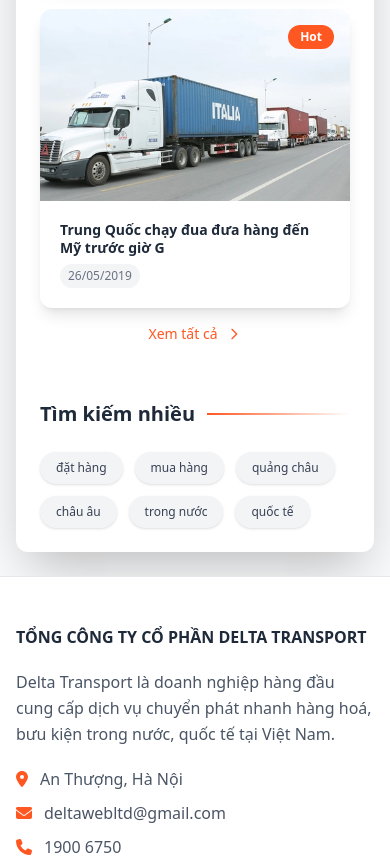
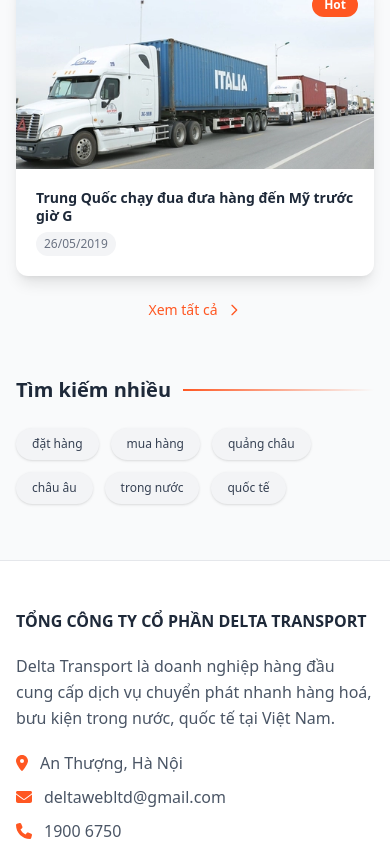
Before and after one commit to Kien-thuc03/Delta-Transport, a React (Vite) app: page /thi-truong in a window 390 px wide. Shown: the part 5668-6525 px from the top of the page. Built offline with nearby package versions, Linux system fonts and the light colour scheme.

Commit message:
Refactor Market component layout: adjust structure for improved responsiveness and visual consistency, including updates to card grid and mobile view elements for enhanced user experience.

```diff
--- a/src/views/Market.tsx
+++ b/src/views/Market.tsx
@@ -396,9 +396,6 @@ const Market: React.FC = () => {
           </div>
 
           {/* ĐẶT HÀNG HIỆU QUẢ + TÌM KIẾM NHIỀU */}
-          <div className="bg-white rounded-xl shadow-2xl p-6 mt-8 flex flex-col lg:flex-row gap-8">
-            {/* Left: Grid of 6 cards */}
-            <div className="flex-1">
           <div className="relative mb-8">
             <div className="flex flex-col sm:flex-row sm:items-center justify-between gap-4 mb-6">
               <div className="relative title-slide-in">
@@ -425,7 +422,10 @@ const Market: React.FC = () => {
             <div className="absolute -bottom-1 left-0 right-0 h-0.5 bg-gradient-to-r from-[#ff5722] to-transparent -z-0 opacity-70"></div>
           </div>
 
-              <div className="grid grid-cols-1 md:grid-cols-2 lg:grid-cols-3 gap-6 mb-4">
+          <div className="flex flex-col lg:flex-row gap-8 mb-8">
+            {/* Left: Grid of 6 cards */}
+            <div className="flex-1">
+              <div className="grid grid-cols-1 md:grid-cols-2 lg:grid-cols-3 gap-6">
                 {loading ? (
                   <>
                     <NewsItemSkeleton />
@@ -471,7 +471,7 @@ const Market: React.FC = () => {
               </div>
 
               {/* Nút xem thêm cho mobile */}
-              <div className="flex justify-center mb-6 sm:hidden">
+              <div className="flex justify-center mt-6 mb-6 sm:hidden">
                 <Link to="/dat-hang-hieu-qua" className="inline-flex items-center gap-2 text-[#ff5722] hover:text-[#e64a19] font-medium text-sm transition-all duration-300 transform hover:scale-105">
                   <span>Xem tất cả</span>
                   <svg className="w-4 h-4 transition-transform duration-300 group-hover:translate-x-1" fill="none" stroke="currentColor" viewBox="0 0 24 24">
@@ -482,7 +482,7 @@ const Market: React.FC = () => {
             </div>
 
             {/* Right: Tìm kiếm nhiều */}
-            <div className="w-full lg:w-1/3 xl:w-1/4 flex-shrink-0">
+            <div className="w-full lg:w-1/4 flex-shrink-0">
               <div className="flex items-center gap-3 mb-6">
                 <h3 className="text-xl font-bold text-gray-800">
                   Tìm kiếm nhiều
```
Lines whose indentation alone changed are shown as unchanged.
